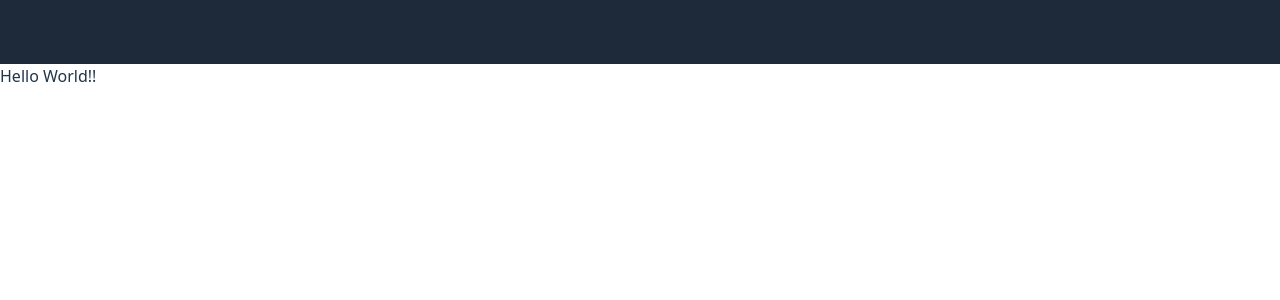
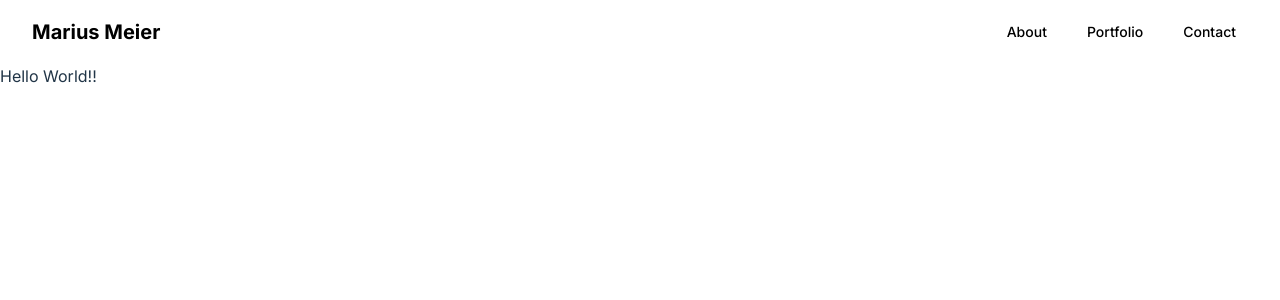
Before and after one commit to Nipsu24/portfolio_website, a React (Vite) app: page / in a window 1280 px wide. Shown: the top 300 px of the page. Built offline with nearby package versions, Linux system fonts and the light colour scheme.

Commit message:
adds hamburger menu and several nav bar entries

```diff
--- a/src/components/NavBar.tsx
+++ b/src/components/NavBar.tsx
@@ -1,9 +1,42 @@
+import NavLink from './NavLink'
+
 const NavBar = () => {
+	const navItems = [
+    { href: "#about", label: "About" },
+    { href: "#portfolio", label: "Portfolio" },
+    { href: "#contact", label: "Contact" }
+  ];
+
 	return (
-		<nav className="bg-gray-800">
+		<nav className="bg-white dark:bg-black">
 			<div className="mx-auto max-w-7xl px-2 sm:px-6 lg:px-8">
 				<div className="relative flex h-16 items-center justify-between">
-					{/* Empty navbar - just the dark bar */}
+					{/* Logo/Brand */}
+					<div className="flex-shrink-0">
+						<a href="#" className="text-black dark:text-white text-xl font-bold">
+							Marius Meier
+						</a>
+					</div>
+
+					{/* Navigation Links */}
+					<div className="hidden md:block">
+						<div className="ml-10 flex items-baseline space-x-4">
+							{navItems.map((item) => (
+								<NavLink key={item.href} href={item.href}>
+									{item.label}
+								</NavLink>
+							))}
+						</div>
+					</div>
+
+					{/* Mobile menu button */}
+					<div className="md:hidden">
+						<button className="text-black dark:text-white hover:text-gray-500">
+							<svg className="h-6 w-6" fill="none" viewBox="0 0 24 24" stroke="currentColor">
+								<path strokeLinecap="round" strokeLinejoin="round" strokeWidth={2} d="M4 6h16M4 12h16M4 18h16" />
+							</svg>
+						</button>
+					</div>
 				</div>
 			</div>
 		</nav>
--- /dev/null
+++ b/src/components/NavLink.tsx
@@ -0,0 +1,18 @@
+interface NavLinkProps {
+	href: string;
+	children: React.ReactNode;
+	className?: string;
+}
+
+const NavLink: React.FC<NavLinkProps> = ({ href, children}) => {
+	return (
+		<a
+		href={href}
+		className={`text-black dark:text-white hover:text-gray-500 dark:hover:text-gray-300 px-3 py-2 rounded-md text-sm font-medium transition-colors`}
+		>
+		{children}
+		</a>
+	);
+};
+
+export default NavLink;
--- a/src/index.css
+++ b/src/index.css
@@ -1,7 +1,8 @@
+@import url('https://fonts.googleapis.com/css2?family=Inter:wght@100;200;300;400;500;600;700;800;900&display=swap');
 @import "tailwindcss";
 
 :root {
-  font-family: system-ui, Avenir, Helvetica, Arial, sans-serif;
+  font-family: 'Inter', system-ui, Avenir, Helvetica, Arial, sans-serif;
   line-height: 1.5;
   font-weight: 400;
 
@@ -15,21 +16,21 @@
   -moz-osx-font-smoothing: grayscale;
 }
 
-a {
+/* a {
   font-weight: 500;
   color: #646cff;
   text-decoration: inherit;
-}
-a:hover {
+} */
+/* a:hover {
   color: #535bf2;
-}
+} */
 
 h1 {
   font-size: 3.2em;
   line-height: 1.1;
 }
 
-button {
+/* button {
   border-radius: 8px;
   border: 1px solid transparent;
   padding: 0.6em 1.2em;
@@ -39,10 +40,10 @@ button {
   background-color: #1a1a1a;
   cursor: pointer;
   transition: border-color 0.25s;
-}
-button:hover {
+} */
+/* button:hover {
   border-color: #646cff;
-}
+} */
 button:focus,
 button:focus-visible {
   outline: 4px auto -webkit-focus-ring-color;
@@ -53,10 +54,10 @@ button:focus-visible {
     color: #213547;
     background-color: #ffffff;
   }
-  a:hover {
+  /* a:hover {
     color: #747bff;
   }
   button {
     background-color: #f9f9f9;
-  }
+  } */
 }
```
